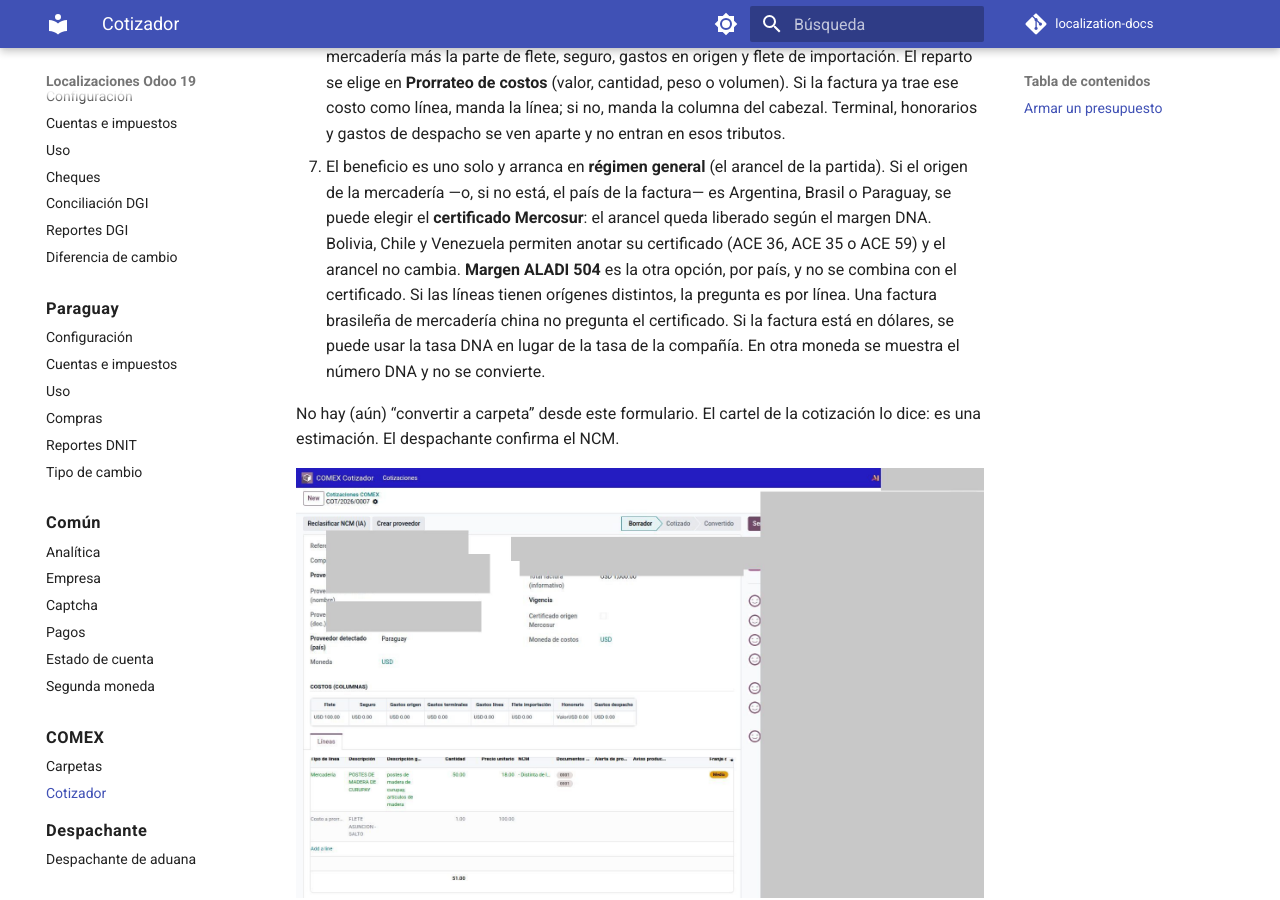
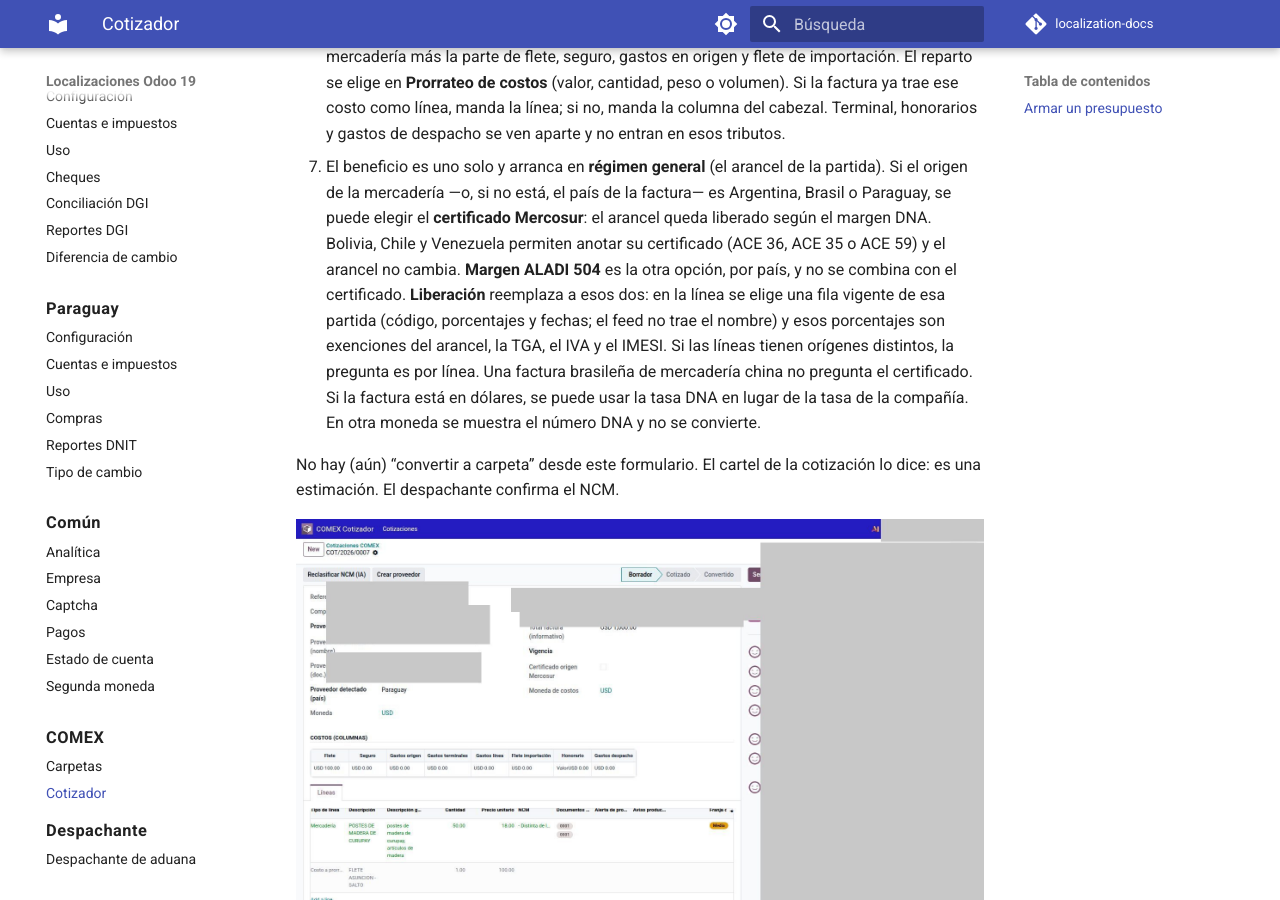
Before and after one commit to Pabloolano/localization-docs, an MkDocs documentation site: the page built from docs/comex/cotizador.md, in a window 1280 px wide and 900 px high, scrolled down 1111 px. Built offline with MkDocs 1.6.1 and Material for MkDocs 9.7.7, drawn with Linux system fonts in a browser that asks for light colours; comment, search, counter and statistics services are not loaded.

Commit message:
docs(comex): liberación NANDLIBE en el cotizador
La hoja deja elegir una exención de la partida, que reemplaza al
certificado y al margen ALADI.

Co-authored-by: Cursor <cursoragent@cursor.com>

```diff
--- a/docs/comex/cotizador.md
+++ b/docs/comex/cotizador.md
@@ -18,7 +18,7 @@ Hoy, tras procesar, la cotización **sigue en Borrador**. Cotizado / Convertido
 4. Revisá confianza, documentos exigidos y alerta de prohibido (rojo).
 5. **Reclasificar NCM (IA)** o **Buscar NCM**. **Confirmar al catálogo**. **Crear producto** si no existe.
 6. Con el NCM elegido, cada línea de mercadería muestra la **liquidación orientativa**: valor en aduana, arancel, TGA, IMESI, IVA, tasa consular, anticipos y el total. El valor en aduana es la mercadería más la parte de flete, seguro, gastos en origen y flete de importación. El reparto se elige en **Prorrateo de costos** (valor, cantidad, peso o volumen). Si la factura ya trae ese costo como línea, manda la línea; si no, manda la columna del cabezal. Terminal, honorarios y gastos de despacho se ven aparte y no entran en esos tributos.
-7. El beneficio es uno solo y arranca en **régimen general** (el arancel de la partida). Si el origen de la mercadería —o, si no está, el país de la factura— es Argentina, Brasil o Paraguay, se puede elegir el **certificado Mercosur**: el arancel queda liberado según el margen DNA. Bolivia, Chile y Venezuela permiten anotar su certificado (ACE 36, ACE 35 o ACE 59) y el arancel no cambia. **Margen ALADI 504** es la otra opción, por país, y no se combina con el certificado. Si las líneas tienen orígenes distintos, la pregunta es por línea. Una factura brasileña de mercadería china no pregunta el certificado. Si la factura está en dólares, se puede usar la tasa DNA en lugar de la tasa de la compañía. En otra moneda se muestra el número DNA y no se convierte.
+7. El beneficio es uno solo y arranca en **régimen general** (el arancel de la partida). Si el origen de la mercadería —o, si no está, el país de la factura— es Argentina, Brasil o Paraguay, se puede elegir el **certificado Mercosur**: el arancel queda liberado según el margen DNA. Bolivia, Chile y Venezuela permiten anotar su certificado (ACE 36, ACE 35 o ACE 59) y el arancel no cambia. **Margen ALADI 504** es la otra opción, por país, y no se combina con el certificado. **Liberación** reemplaza a esos dos: en la línea se elige una fila vigente de esa partida (código, porcentajes y fechas; el feed no trae el nombre) y esos porcentajes son exenciones del arancel, la TGA, el IVA y el IMESI. Si las líneas tienen orígenes distintos, la pregunta es por línea. Una factura brasileña de mercadería china no pregunta el certificado. Si la factura está en dólares, se puede usar la tasa DNA en lugar de la tasa de la compañía. En otra moneda se muestra el número DNA y no se convierte.
 
 No hay (aún) “convertir a carpeta” desde este formulario. El cartel de la cotización lo dice: es una estimación. El despachante confirma el NCM.
 
```
